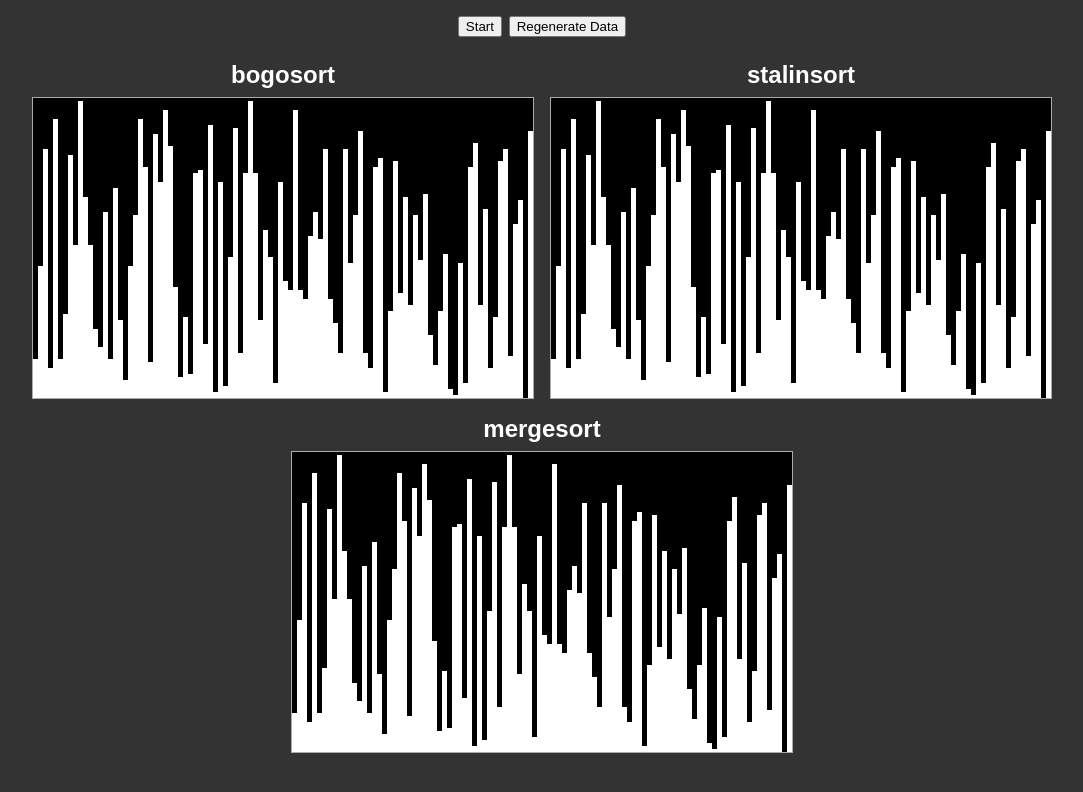
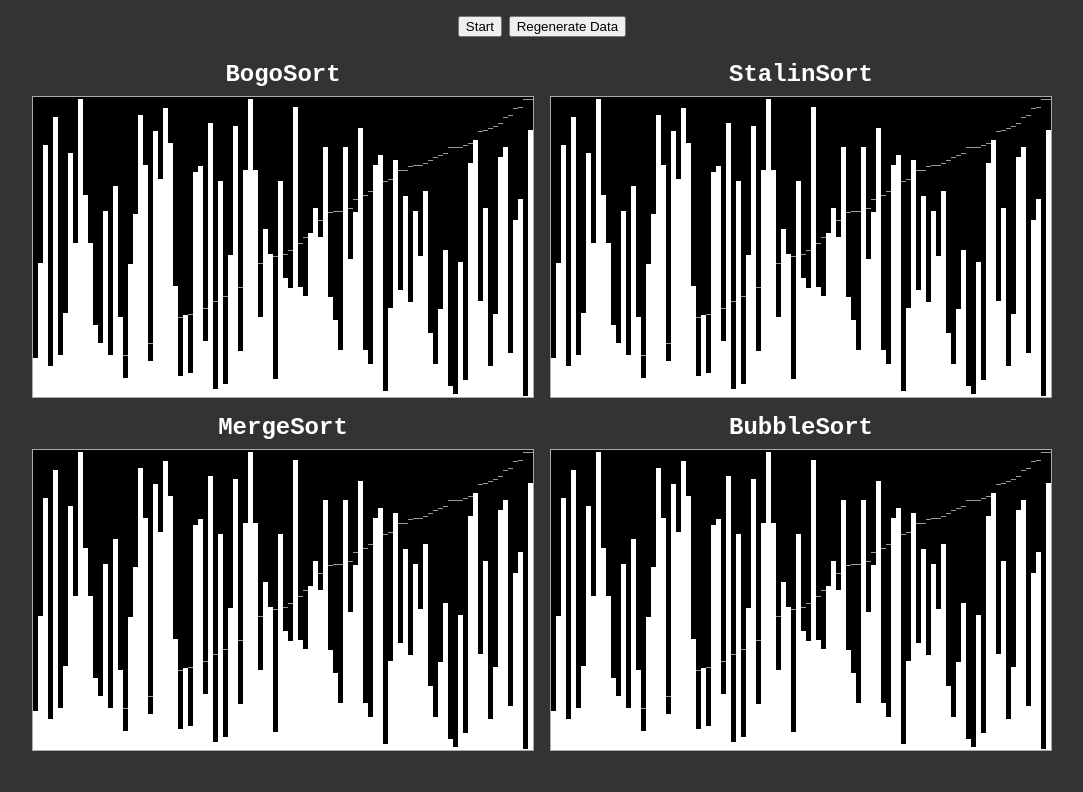
Before and after one commit to DaMrNelson/sortsite, a React (Vite) app: page / in a window 1280 px wide. Shown: the top 792 px of the page, without its empty margins (98-1181 px from the left). Built offline with nearby package versions, Linux system fonts and the light colour scheme.

Commit message:
BubbleSort, change sorter storage and add group highlighting

```diff
--- a/package.json
+++ b/package.json
@@ -10,6 +10,7 @@
     "preview": "vite preview"
   },
   "dependencies": {
+    "clsx": "^2.1.1",
     "react": "^19.1.0",
     "react-dom": "^19.1.0",
     "zustand": "^5.0.4"
--- a/src/App.tsx
+++ b/src/App.tsx
@@ -4,8 +4,8 @@ import { SortVisualizer } from "./components/SortVisualizer";
 import { create, type StoreApi } from "zustand";
 import type { Sorter } from "./sorters";
 import { generateData, startExecution, stopExecution, unhookedExecutionState, useExecutionState } from "./executor";
-import BogoSorter from "./sorters/BogoSort";
-import StalinSorter from "./sorters/StalinSort";
+import BogoSort from "./sorters/BogoSort";
+import StalinSort from "./sorters/StalinSort";
 
 export const App = () => {
   const state = useExecutionState();
@@ -36,9 +36,9 @@ export const App = () => {
       </div>
 
       <div className={styles.sortersContainer}>
-        <SortVisualizer name="bogosort" sorter={state.sorters.bogo} />
-        <SortVisualizer name="stalinsort" sorter={state.sorters.stalin} />
-        <SortVisualizer name="mergesort" sorter={state.sorters.merge} />
+        {state.sorters.map((sorter) => (
+          <SortVisualizer key={sorter.constructor.name} sorter={sorter} />
+        ))}
       </div>
     </div>
   );
--- a/src/components/DataDisplay.module.css
+++ b/src/components/DataDisplay.module.css
@@ -6,7 +6,15 @@
     border: 1px solid #AAA;
 }
 
-.container > * {
+.dbContainer.bg {
+    position: absolute;
+}
+
+.dpContainer > * {
     position: absolute;
     background: #FFF;
 }
+.dpContainer.bg > * {
+    background: transparent;
+    border-top: 1px solid #999;
+}
--- a/src/components/DataDisplay.tsx
+++ b/src/components/DataDisplay.tsx
@@ -1,11 +1,24 @@
+import clsx from "clsx";
 import { RANDOM_MAX } from "../executor";
 import styles from "./DataDisplay.module.css";
 
-export const DataDisplay = ({ data, focusedIndex, focusedColor, record }: { data: number[], focusedIndex?: number, focusedColor?: string, record?: number }) => {
+export const DataDisplayContainer = (props: React.ComponentProps<"div">) => (
+  <div {...props} className={clsx(styles.container, props.className)} />
+);
+
+export type HighlightProps = {
+  focusedIndex?: number,
+  focusedColor?: string,
+  groupIndexStart?: number,
+  groupIndexEnd?: number,
+  groupedColor?: string,
+}
+
+export const DataDisplay = ({ data, focusedIndex, focusedColor, groupIndexStart, groupIndexEnd, groupedColor, record, background }: { data: number[], record?: number, bgData?: number[], background?: boolean } & HighlightProps) => {
   const colWidth = 1 / data.length;
 
   return (
-    <div className={styles.container}>
+    <div className={clsx(styles.dpContainer, background && styles.bg)}>
       {data.map((val, i) => (
         // TODO: Consider RANDOM_MIN as well? Or have a separate view window property?
         <div
@@ -15,7 +28,20 @@ export const DataDisplay = ({ data, focusedIndex, focusedColor, record }: { data
             width: `${colWidth * 100}%`,
             top: `${100 - val / RANDOM_MAX * 100}%`,
             bottom: 0,
-            ...(i === focusedIndex ? { background: focusedColor } : {}),
+            ...(
+              // Focused
+              i === focusedIndex ?
+                { background: focusedColor }
+              // Grouped
+              : (
+                (groupIndexStart !== undefined || groupIndexEnd !== undefined)
+                && (groupIndexStart === undefined || i >= groupIndexStart)
+                && (groupIndexEnd === undefined || i < groupIndexEnd)
+              ) ? { background: groupedColor }
+              // Not focused on grouped
+              :
+                {}
+            ),
           }}
         />
       ))}
@@ -34,5 +60,3 @@ export const DataDisplay = ({ data, focusedIndex, focusedColor, record }: { data
     </div>
   );
 };
-
-export default DataDisplay;
--- a/src/components/SortVisualizer.tsx
+++ b/src/components/SortVisualizer.tsx
@@ -1,26 +1,19 @@
 import { useExecutionState } from "../executor";
 import { Sorter } from "../sorters";
-import DataDisplay from "./DataDisplay";
+import { DataDisplay, DataDisplayContainer } from "./DataDisplay";
 import styles from "./SortVisualizer.module.css";
 
-export const SortVisualizer = ({ name, sorter }: { name: string, sorter: Sorter }) => {
-  const actionDisplay = useExecutionState((state) => state.actionDisplays[sorter.id]);
-  const extraProps = actionDisplay && actionDisplay.action !== "complete" ? {
-    focusedIndex: actionDisplay.actionIndex,
-    focusedColor: (
-      actionDisplay.action === "check-ok" ?
-        "#00FF00"
-      : actionDisplay.action === "check-bad" ?
-        "#FF0000"
-      : //: actionDisplay.action === "moved" ?
-        "#0000FF"
-    )
-  } : {};
+export const SortVisualizer = ({ sorter }: { sorter: Sorter }) => {
+  const highlightProps = useExecutionState((state) => state.highlights[sorter.id]);
+  const dataSorted = useExecutionState((state) => state.dataSorted);
 
   return (
     <div className={styles.container}>
-      <div className={styles.title}>{name}</div>
-      {<DataDisplay data={sorter.data} record={sorter.record} {...extraProps} />}
+      <div className={styles.title}>{sorter.constructor.name}</div>
+      <DataDisplayContainer>
+        {dataSorted && <DataDisplay data={dataSorted} background />}
+        {<DataDisplay data={sorter.data} record={sorter.record} {...highlightProps} />}
+  </DataDisplayContainer>
     </div>
   );
 };
--- a/src/executor.ts
+++ b/src/executor.ts
@@ -1,8 +1,10 @@
 import { create, type StoreApi } from "zustand";
 import type { Sorter } from "./sorters";
-import BogoSorter from "./sorters/BogoSort";
-import StalinSorter from "./sorters/StalinSort";
-import MergeSorter from "./sorters/MergeSort";
+import BogoSort from "./sorters/BogoSort";
+import StalinSort from "./sorters/StalinSort";
+import MergeSort from "./sorters/MergeSort";
+import BubbleSort from "./sorters/BubbleSort";
+import type { HighlightProps } from "./components/DataDisplay";
 
 export const RANDOM_COUNT = 100;
 //export const RANDOM_COUNT = 6;
@@ -14,10 +16,10 @@ export const ERR_STOP_REQUESTED = Symbol("Stop requested");
 export type ExecutionState = {
   running: boolean,
   stop: boolean,
-  sorters: Record<string, Sorter>,
+  sorters: Sorter[],
   data: number[],
   dataSorted: number[],
-  actionDisplays: {[sorterId: symbol]: { action: SorterPromiseAction, actionIndex: number }},
+  highlights: { [sorterId: symbol]: HighlightProps | undefined },
   set: StoreApi<ExecutionState>["setState"],
   setData: (data: number[]) => void,
 };
@@ -27,27 +29,24 @@ const _initialData = generateData();
 export const useExecutionState = create<ExecutionState>()((set) => ({
   running: false,
   stop: false,
-  sorters: {
-    bogo: new BogoSorter(_initialData),
-    stalin: new StalinSorter(_initialData),
-    merge: new MergeSorter(_initialData),
-  },
+  sorters: [
+    new BogoSort(_initialData),
+    new StalinSort(_initialData),
+    new MergeSort(_initialData),
+    new BubbleSort(_initialData),
+  ],
   data: _initialData,
   dataSorted: [..._initialData].sort((a, b) => a - b),
-  actionDisplays: {},
+  highlights: {},
   set: set,
   setData: (data) => {
     set((state) => ({
       data,
       dataSorted: [...data].sort((a, b) => a - b),
-      sorters: Object.fromEntries(
-        Object.entries(state.sorters).map(
-          // TODO: This seems hacky and typescript throws an error,
-          //       but I really don't love the idea of hooking around sorter.data.
-          //       Q: Other solutions?
-          ([k, v]) => [k, new v.constructor(data)],
-        )
-      ),
+      // TODO: This seems hacky and typescript throws an error,
+      //       but I really don't love the idea of hooking around sorter.data.
+      //       Q: Other solutions?
+      sorters: state.sorters.map((sorter) => new sorter.constructor(data)),
     }))
   }
 }));
@@ -70,9 +69,10 @@ export const startExecution = () => {
   }
 
   useExecutionState.setState({ running: true });
-  unhookedExecutionState.numSorters = Object.keys(state.sorters).length;
-  unhookedExecutionState.incompleteSorters = Array.from(Object.values(state.sorters));
+  unhookedExecutionState.numSorters = state.sorters.length;
+  unhookedExecutionState.incompleteSorters = [...state.sorters];
 
+  // Start sorter execution
   unhookedExecutionState.incompleteSorters.forEach((sorter) => sorter.run());
 };
 
@@ -85,7 +85,8 @@ export const stopExecution = () => {
 };
 
 export function generateData () {
-  return [...Array(RANDOM_COUNT)].map(() => Math.floor(Math.random() * (RANDOM_MAX - RANDOM_MIN) + RANDOM_MIN))
+  //return [...Array(RANDOM_COUNT)].map(() => Math.floor(Math.random() * (RANDOM_MAX - RANDOM_MIN) + RANDOM_MIN))
+  return [...Array(RANDOM_COUNT)].map(() => Math.random() * (RANDOM_MAX - RANDOM_MIN) + RANDOM_MIN)
 };
 
 class SorterPromiseWrapper {
@@ -94,24 +95,22 @@ class SorterPromiseWrapper {
   reject: any;
 
   sorter: Sorter;
-  action: SorterPromiseAction;
-  actionIndex?: number;
+  highlightProps?: HighlightProps;
 
-  constructor(sorter: Sorter, action: SorterPromiseAction, actionIndex?: number) {
+  constructor(sorter: Sorter, highlightProps?: HighlightProps) {
     this.promise = new Promise((resolve, reject) => {
       this.resolve = resolve;
       this.reject = reject;
     });
 
     this.sorter = sorter;
-    this.action = action;
-    this.actionIndex = actionIndex;
+    this.highlightProps = highlightProps;
   }
 }
 
 
 
-export const next = async (sorter: Sorter, action: SorterPromiseAction, actionIndex?: number) => {
+export const next = async (sorter: Sorter, action: SorterPromiseAction, actionIndex?: number, groupAction?: SorterPromiseAction, groupActionStart?: number, groupActionEnd?: number) => {
   let myPromise: SorterPromiseWrapper | null = null;
 
   // Add to promise wait list or complete
@@ -130,7 +129,40 @@ export const next = async (sorter: Sorter, action: SorterPromiseAction, actionIn
       return;
     }
   } else {
-    myPromise = new SorterPromiseWrapper(sorter, action, actionIndex)
+    // Build highlight props
+    const highlightProps: HighlightProps = {
+      // Action highlight (single index)
+      ...(action !== undefined ? {
+        focusedIndex: actionIndex,
+        focusedColor: (
+          (action === "check-ok") ?
+            "#00FF00"
+          : action === "check-bad" ?
+            "#FF0000"
+          : action === "moved" ?
+            "#0000FF"
+          :
+            ""
+        )
+      } : {}),
+
+      // Group highlight (multi-index)
+      ...(groupAction !== undefined ? {
+        groupIndexStart: groupActionStart,
+        groupIndexEnd: groupActionEnd,
+        groupedColor: (
+          groupAction === "check-ok" ?
+            "#00FF00"
+          : groupAction === "check-bad" ?
+            "#FF0000"
+          : groupAction === "moved" ?
+            "#0000FF"
+          :
+            ""
+        )
+      } : {}),
+    };
+    myPromise = new SorterPromiseWrapper(sorter, highlightProps)
     unhookedExecutionState.waitingPromises.push(myPromise);
   }
 
@@ -138,15 +170,12 @@ export const next = async (sorter: Sorter, action: SorterPromiseAction, actionIn
   if (unhookedExecutionState.waitingPromises.length === unhookedExecutionState.incompleteSorters.length) {
     // Update displays for the action that was just taken
     useExecutionState.setState({
-      actionDisplays: Object.fromEntries(
+      highlights: Object.fromEntries(
         unhookedExecutionState.waitingPromises
-          .filter((wrapper) => wrapper.actionIndex !== undefined)
+          //.filter((wrapper) => wrapper.actionIndex !== undefined)
           .map((wrapper) => ([
             wrapper.sorter.id,
-            {
-              action: wrapper.action,
-              actionIndex: wrapper.actionIndex,
-            }
+            wrapper.highlightProps
           ]))
       )
     });
--- a/src/index.css
+++ b/src/index.css
@@ -1,7 +1,7 @@
 html, body {
     margin: 0;
     padding: 0;
-    font-family: Arial, Helvetica, sans-serif;
+    font-family: 'Courier New', Courier, monospace;
     background: #333;
     color: #FFF;
 }
--- /dev/null
+++ b/src/sorters/BubbleSort.ts
@@ -0,0 +1,31 @@
+import { Sorter } from ".";
+import { next } from "../executor";
+
+/** WOW this one sucks */
+export class BubbleSort extends Sorter {
+  async run() {
+    while (true) {
+      let swaps = 0;
+
+      for (let i = 0; i < this.data.length; i++) {
+        if (this.data[i] > this.data[i + 1]) {
+          const other = this.data[i];
+          this.data[i] = this.data[i + 1];
+          this.data[i + 1] = other;
+          swaps += 1;
+          await next(this, "check-bad", i + 1);
+        } else {
+          await next(this, "check-ok", i);
+        }
+      }
+
+      if (swaps === 0) {
+        break;
+      }
+    }
+
+    await next(this, "complete");
+  }
+}
+
+export default BubbleSort;
--- a/src/sorters/MergeSort.ts
+++ b/src/sorters/MergeSort.ts
@@ -2,7 +2,7 @@ import { Sorter } from ".";
 import { next } from "../executor";
 
 /** As seen on TikTok */
-export class MergeSorter extends Sorter {
+export class MergeSort extends Sorter {
   async run() {
     await this.mergeSort(0, this.data.length);
     await next(this, "complete");
@@ -54,10 +54,10 @@ export class MergeSorter extends Sorter {
         break;
       }
 
-      await next(this, "check-ok", i);
+      await next(this, "check-ok", undefined, "check-ok", start, i + 1);
       i += 1;
     }
   }
 }
 
-export default MergeSorter;
+export default MergeSort;
--- a/src/sorters/StalinSort.ts
+++ b/src/sorters/StalinSort.ts
@@ -2,7 +2,7 @@ import { Sorter } from ".";
 import { next } from "../executor";
 
 /** As seen on TikTok */
-export class StalinSorter extends Sorter {
+export class StalinSort extends Sorter {
   async run() {
     // Go over list, removing any entries that aren't larger than the intended
     let highestVal = this.data[0];
@@ -24,11 +24,11 @@ export class StalinSorter extends Sorter {
         i += 1;
       }
 
-      await next(this, "check-ok", i);
+      await next(this, "check-ok", undefined, "check-ok", 0, i);
     }
 
     await next(this, "complete");
   }
 }
 
-export default StalinSorter;
+export default StalinSort;
```
Also changed, not shown: src/sorters/BogoSort.ts (+4 -4 lines), 2 other files (tests, documents, lock files or other folders).
